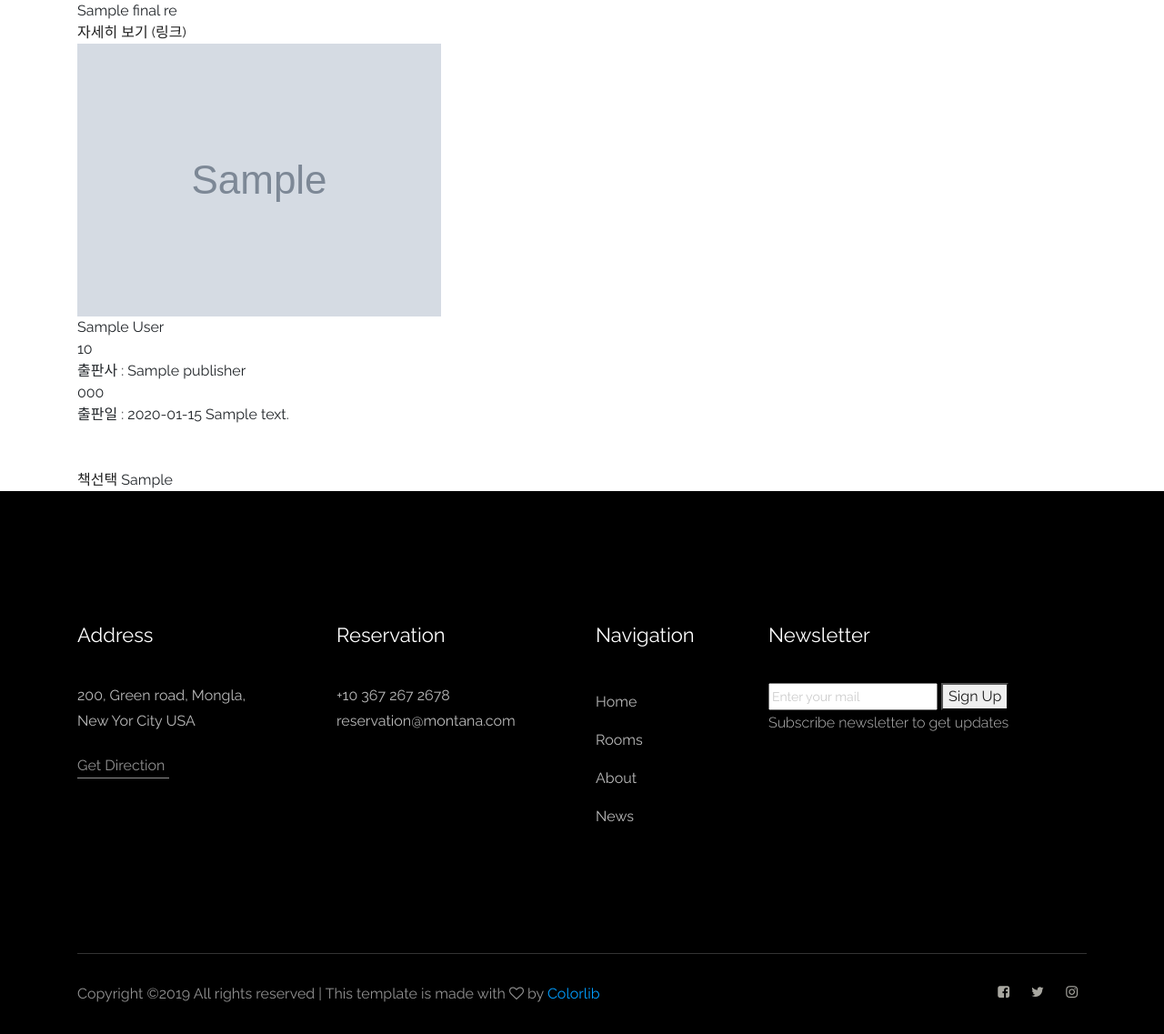
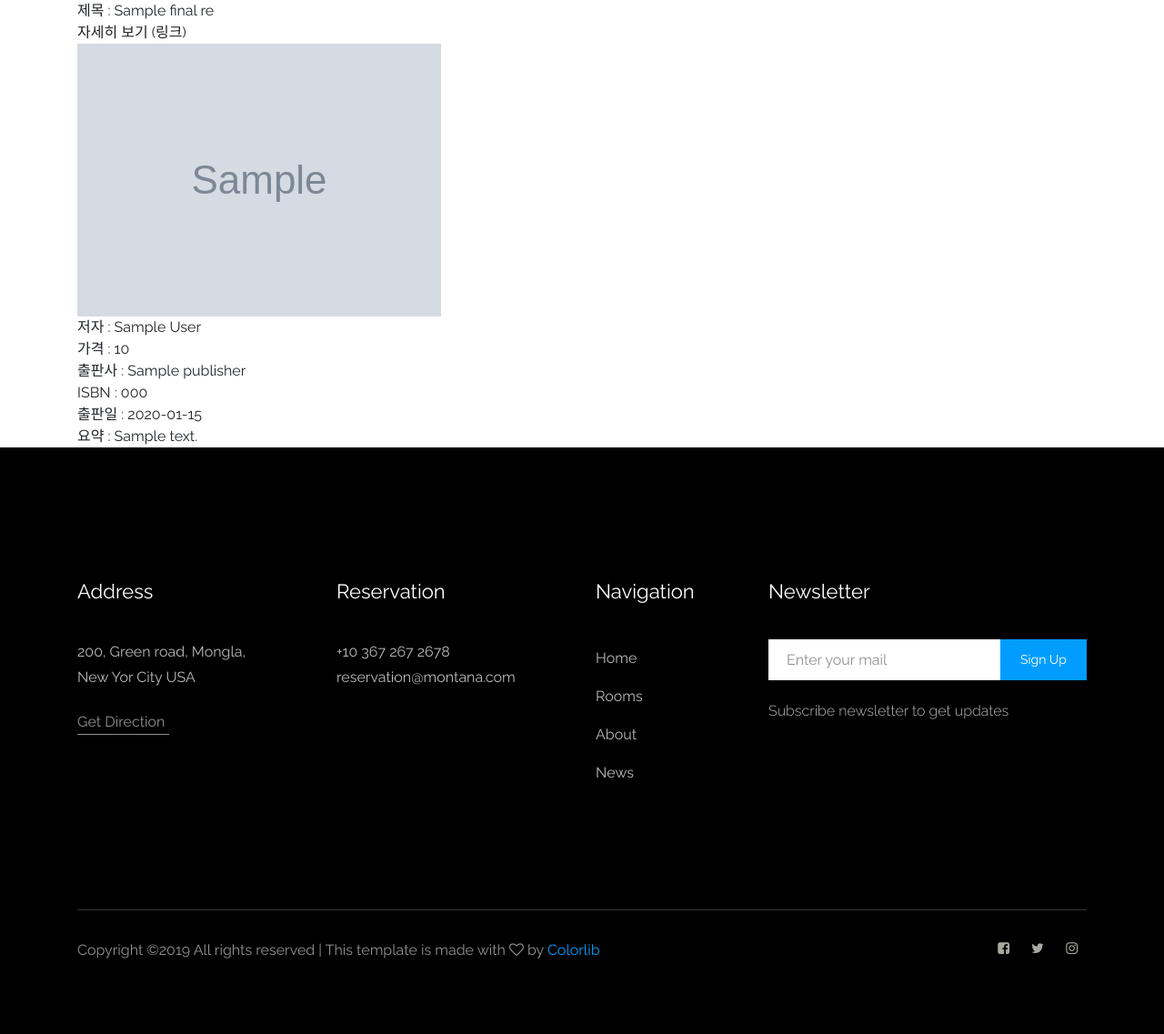
Before and after one commit to blogSoul/OurBook, a Django app: template bookstore/templates/register_book.html in a window 1280 px wide. Shown: the part 500-1637 px from the top of the page at 91% size. After the commit the page ends 1554 px from the top, so only its background shows below. Run offline with Django 3.2, Linux system fonts and the light colour scheme; the template is opened without the code that fills it: most values are stand-ins (such as "Sample title", 1, 10 or a date in 2020); grey boxes marked "Sample" are stand-in pictures; some libraries are stand-ins or nearby versions.

Commit message:
get favicon

```diff
--- a/accounts/templates/register/index.html
+++ b/accounts/templates/register/index.html
@@ -5,6 +5,10 @@
 <title>OurBook</title>
 <link rel="shortcut icon" href="/favicon.ico" type="/sataic/image/x-icon">
 <link rel="icon" href="/static/favicon.ico" type="/static/image/x-icon">
+<!-- <link rel="manifest" href="site.webmanifest"> -->
+<link rel="shortcut icon" type="image/x-icon" href="/static/img/favicon.png">
+<!-- Place favicon.ico in the root directory -->
+
 <meta name="viewport" content="width=device-width, initial-scale=1">
 <meta http-equiv="Content-Type" content="text/html; charset=utf-8" />
 <meta name="keywords" content=" Master  Login Form Widget Tab Form,Login Forms,Sign up Forms,Registration Forms,News letter Forms,Elements"/>
--- a/bookstore/templates/register_book.html
+++ b/bookstore/templates/register_book.html
@@ -7,21 +7,17 @@
 <div class="container">
 
 {% for elem in final_res.items %}
-<form method="post">
-    {{elem.title|safe }}
-    <br/>
+    제목 : {{elem.title|safe }}<br/>
     <a href="{{elem.link|safe}}">자세히 보기 (링크)</a><br/>
     <img src="{{elem.image}}"><br/>
-    {{elem.author|safe}}<br/>
-    {{elem.price|safe}}<br/>
+    저자 : {{elem.author|safe}}<br/>
+    가격 : {{elem.price|safe}}<br/>
     출판사 : {{elem.publisher|safe}}<br/>
-    {{elem.isbn|safe}}<br/>
-    출판일 : {{elem.pubdate|safe}}
-    {{elem.description|safe}}<br/>
-    <br/><br/>
+    ISBN : {{elem.isbn|safe}}<br/>
+    출판일 : {{elem.pubdate|safe}}<br/>
+    요약 : {{elem.description|safe}}<br/>
+
     <!-- Title과 ISBN을 같이 넘기기. Title로 한 번 목록 검색 후 ISBN 일치하는 걸 필터링-->
-    <a href="{% url 'new_book' %}">책선택</a>
-    {{elem}}
     <!-- 여기서 elem 을 그대로 detail 페이지로 넘길 수 있을가 -->
 {%endfor%}
 </div>
```
